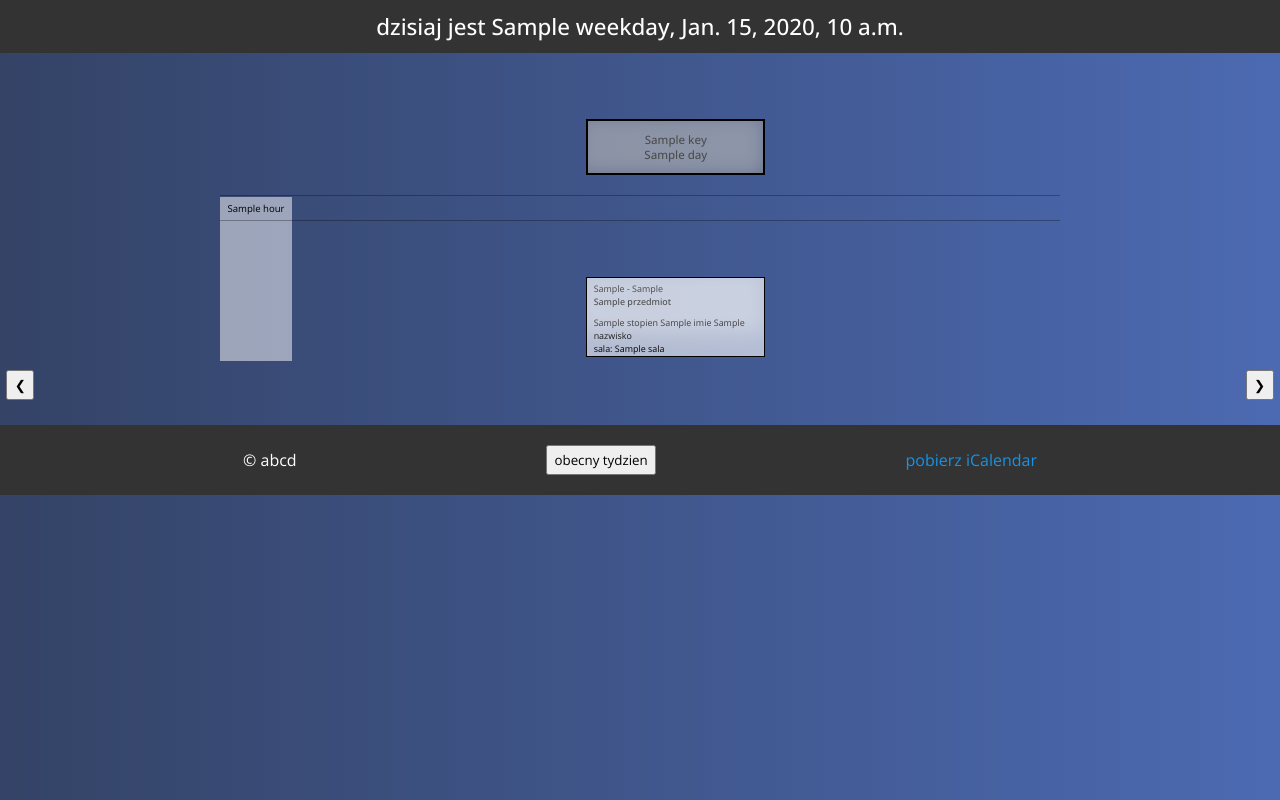
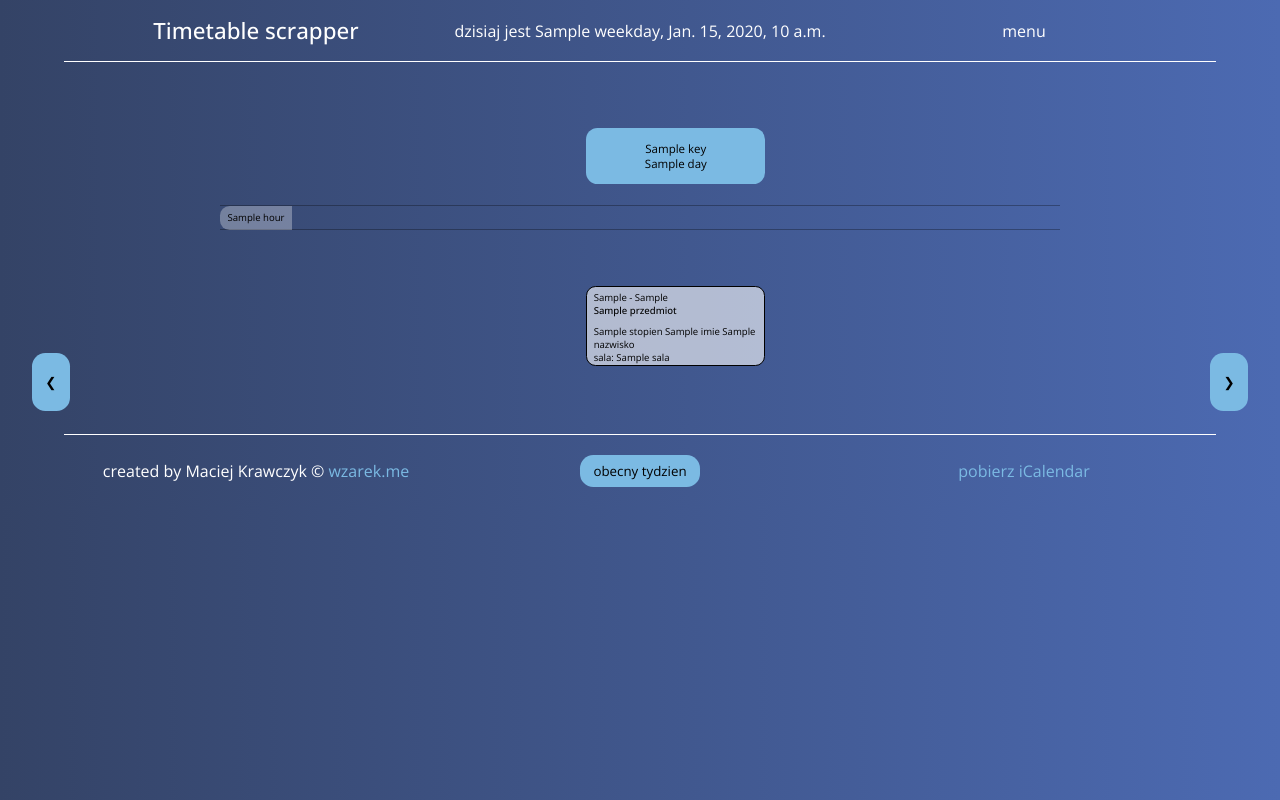
Before and after one commit to wzarek/timetable-scrapper, a Django app: template templates/home.html in a window 1280 px wide. Run offline with Django 3.2, Linux system fonts and the light colour scheme; the template is opened without the code that fills it: most values are stand-ins (such as "Sample title", 1, 10 or a date in 2020); some libraries are stand-ins or nearby versions.

Commit message:
Changed styling

```diff
--- a/home/views.py
+++ b/home/views.py
@@ -138,6 +138,7 @@ def uopolski(week):
             elif table[i]['grupa'][:1].strip().isdigit():
                 table[i]['grupa'] == int(table[i]['grupa'][:1])
                 if int(table[i]['grupa'][:1]) in grupy:
+                    table[i]['grupa'] = str(table[i]['grupa'][:1])
                     filtered.append(table[i])
 
     # print(filtered[2])
--- a/static/css/style.css
+++ b/static/css/style.css
@@ -1,7 +1,7 @@
 @import url('https://fonts.googleapis.com/css2?family=Open+Sans:wght@300;400;500;700&display=swap');
 
 :root {
-
+    --accent-color: rgb(123, 186, 227);
 }
 
 * {
@@ -30,18 +30,22 @@ button {
 
 /* HEADER */
 
-footer,
-header {
-    width: 100%;
-    background-color: #333;
-    display: flex;
-    justify-content: space-evenly;
+header,
+footer {
+    width: 90%;
+    margin-inline: auto;
+    padding: 1rem 0;
+    display: grid;
+    grid-template-columns: 1fr 1fr 1fr;
+    justify-items: center;
     align-items: center;
     color: white;
+    background-color: transparent;
 }
 
 header {
-    margin-bottom: 1.5vh;
+    border-bottom: 1px solid white;
+    padding: .25rem 0;
 }
 
 header h1 {
@@ -60,8 +64,6 @@ main {
 }
 
 .plan {
-    /* width: 85%; */
-    /* margin: auto; */
     display: flex;
     justify-content: space-evenly;
 }
@@ -80,21 +82,8 @@ main {
     padding: .5vh .5vw;
     width: 100%;
     height: 7vh;
-    font-size: 0.7vw;
-    /* margin: .25rem 0; */
-}
-
-.plan-single::before {
-    content: '';
-    position: absolute;
-    width: 15vw;
-    height: 8vh;
-    top: -1vh;
-    left: -1vw;
-    right: 0;
-    bottom: 0;
-    box-shadow: inset 0 0 0 200px rgba(255, 255, 255, 0.3);
-    filter: blur(10px);
+    font-size: 0.75vw;
+    border-radius: 1em;
 }
 
 .plan-single h4 {
@@ -122,34 +111,22 @@ main {
     position: relative;
     overflow: hidden;
     text-align: center;
-    background-color: rgba(119, 119, 119, 0.5);
-    border: 2px solid black;
+    background-color: var(--accent-color);
+    border-radius: 1em;
     padding: .5vh .5vw;
     margin: .25vh .5vw;
     width: 14vw;
     height: 7vh;
     font-size: 0.9vw;
-}
-
-.day-single::before {
-    content: '';
-    position: absolute;
-    width: 15vw;
-    height: 8vh;
-    top: -1vh;
-    left: -1vw;
-    right: 0;
-    bottom: 0;
-    box-shadow: inset 0 0 0 200px rgba(255, 255, 255, 0.3);
-    filter: blur(10px);
+    color: black;
 }
 
 .day-single * {
-    font-weight: 500;
+    font-weight: 400;
 }
 
 .day-single.today {
-    background-color: rgba(5, 5, 5, 0.8);
+    background-color: black;
     color: white;
 }
 
@@ -162,13 +139,33 @@ main {
     color: white;
 }
 
-.buttons-week {
-    width: 100%;
+.buttons-week form {
+    left: 2vw;
     height: 80%;
     position: fixed;
     display: flex;
     justify-content: space-between;
     align-items: center;
+
+}
+
+.buttons-week form:nth-of-type(2) {
+    left: unset;
+    right: 2vw;
+}
+
+.buttons-week button {
+    padding: 1.5em 1em;
+    background-color: var(--accent-color);
+    border: none;
+    border-radius: 1em;
+    cursor: pointer;
+    transition-duration: .25s;
+}
+
+.buttons-week button:hover {
+    background-color: black;
+    color: white;
 }
 
 .hours {
@@ -176,13 +173,21 @@ main {
     text-align: center;
     margin-top: 10vh;
     /* padding: .2rem; */
-    background-color: rgba(255, 255, 255, 0.5);
     width: 7%;
 }
 
 .hours p {
     position: relative;
     line-height: 3vh;
+    background-color: rgba(255, 255, 255, 0.3);
+}
+
+.hours p:first-of-type {
+    border-top-left-radius: 1em;
+}
+
+.hours p:last-of-type {
+    border-bottom-left-radius: 1em;
 }
 
 .hours p::after {
@@ -192,10 +197,11 @@ main {
     left: 0vw;
     width: calc(60vw + 100%);
     border-bottom: 1px solid rgba(0, 0, 0, 0.3);
+    z-index: -1;
 }
 
 .hours p:first-of-type::after {
-    height: 100%;
+    height: calc(100% - 1px);
     border-bottom: 1px solid rgba(0, 0, 0, 0.3);
     border-top: 1px solid rgba(0, 0, 0, 0.3);
 }
@@ -208,14 +214,30 @@ main {
 
 footer {
     margin-top: 1rem;
-    padding: 1rem 0;
+
+    border-top: 1px solid white;
 }
 
 footer a {
     text-decoration: none;
-    color: rgb(23, 146, 228);
+    color: var(--accent-color);
 }
 
 footer a:hover {
-    color: rgb(18, 104, 161);
+    color: rgb(80, 178, 244);
 }
+
+footer button {
+    background-color: var(--accent-color);
+    color: black;
+    border: none;
+    padding: .5em 1em;
+    border-radius: 1em;
+    cursor: pointer;
+    transition-duration: .25s;
+}
+
+footer button:hover {
+    background-color: black;
+    color: white;
+}
--- a/templates/home.html
+++ b/templates/home.html
@@ -11,13 +11,20 @@
 </head>
     <body>
     <header>
-        <h1>dzisiaj jest {{ weekday }}, {{ today }}</h1>
+        <h1>Timetable scrapper</h1>
+        <p>dzisiaj jest {{ weekday }}, {{ today }}</p>
+        <p>menu</p>
     </header>
-    <form class='buttons-week' method='post' action="{% url 'homepage' %}">
-        {% csrf_token %}
-        <button type="submit" name="w" value="{{ wNum | add:-1 }}">&#10094;</button>
-        <button type="submit" name="w" value="{{ wNum | add:1 }}">&#10095;</button>
-    </form>
+    <section class='buttons-week'>
+        <form method='post' action="{% url 'homepage' %}">
+            {% csrf_token %}
+            <button title="poprzedni tydzień" type="submit" name="w" value="{{ wNum | add:-1 }}">&#10094;</button>
+        </form>
+        <form method='post' action="{% url 'homepage' %}">
+            {% csrf_token %}
+            <button title="następny tydzień" type="submit" name="w" value="{{ wNum | add:1 }}">&#10095;</button>
+        </form>
+    </section>
     <main>
         <section class='hours'>
             {% for h in hours %}
@@ -45,9 +52,7 @@
                             <p>gr.: {{ k.grupa }}</p>
                         </div>
                         {% empty %}
-                        <div class="empty">
-                            <p>-</p>
-                        </div>
+                        <div class="empty"></div>
                         {% endfor %}
                     </section>
                 {% endfor %}
@@ -55,7 +60,7 @@
         </section>
     </main>
     <footer>
-        <p>&copy; abcd</p>
+        <p>created by Maciej Krawczyk &copy; <a href="https://wzarek.me">wzarek.me</a></p>
         <form class='buttons-current' method='post' action="{% url 'homepage' %}">
             {% csrf_token %}
             <button type="submit" name="w" value="0">obecny tydzien</button>
```
Also changed, not shown: 1 other file.
